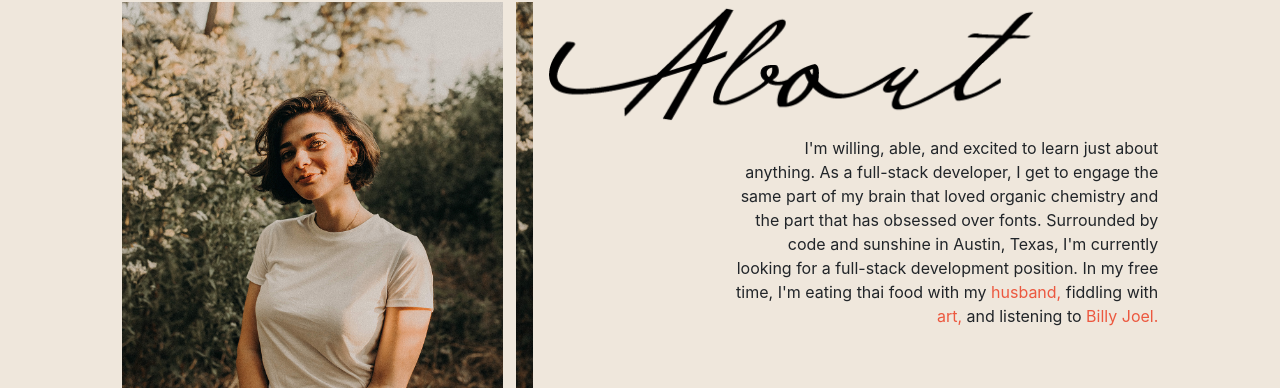
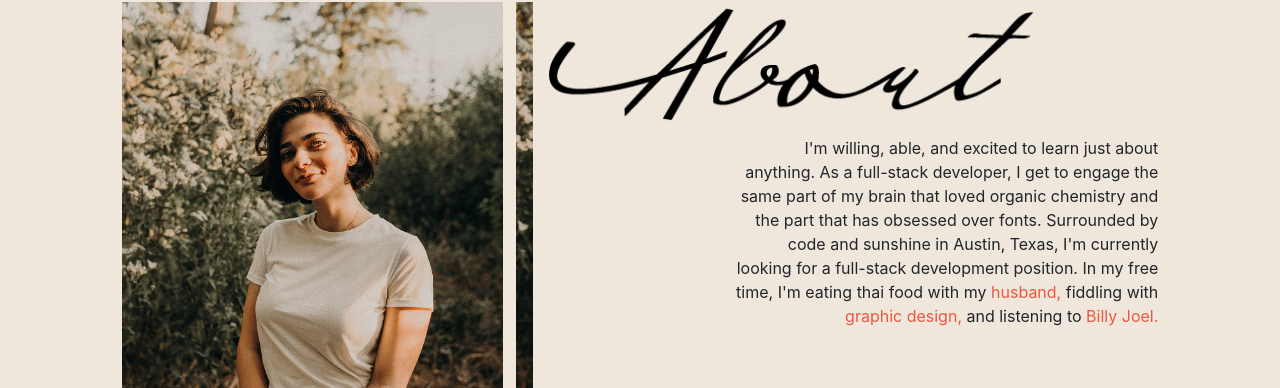
Before and after one commit to baileedastugue/baileedastugue, a plain HTML site: page index.html in a window 1280 px wide. Shown: the part 124-512 px from the top of the page. Drawn offline with nearby package versions, Linux system fonts and the light colour scheme; grey boxes are pictures that could not be loaded.

Commit message:
edit bio

```diff
--- a/index.html
+++ b/index.html
@@ -48,7 +48,9 @@
             <div class="col-lg-6 col-md-12" id="about-me">
                 <img src="assets/images/about4.png" alt="about" id="about" class="img-fluid ">
                 <p class="p-right">
-                    I'm willing, able, and excited to learn just about anything. As a full-stack developer, I get to engage the same part of my brain that loved organic chemistry and the part that has obsessed over fonts. Surrounded by code and sunshine in Austin, Texas, I'm currently looking for a full-stack development position. In my free time, I'm eating thai food with my <a href="assets/images/jb2.jpg" target="_blank">husband,</a> fiddling with <a href="assets/images/apple.pdf" target="_blank">art,</a> and listening to <a href="https://open.spotify.com/user/baileewallis?si=ohxMctmhRy-ku6rC9_hf-g" target="_blank">Billy Joel.</a>
+                    I'm willing, able, and excited to learn just about anything.
+                    As a full-stack developer, I get to engage the same part of my brain that loved organic chemistry and the part that has obsessed over fonts.
+                     Surrounded by code and sunshine in Austin, Texas, I'm currently looking for a full-stack development position. In my free time, I'm eating thai food with my <a href="assets/images/jb2.jpg" target="_blank">husband,</a> fiddling with <a href="assets/images/apple.pdf" target="_blank">graphic design,</a> and listening to <a href="https://open.spotify.com/user/baileewallis?si=ohxMctmhRy-ku6rC9_hf-g" target="_blank">Billy Joel.</a>
                 </p>
                 <p class="p-left">
                     <h3>Jack of all trades, mastering some: <br></h3>
```
